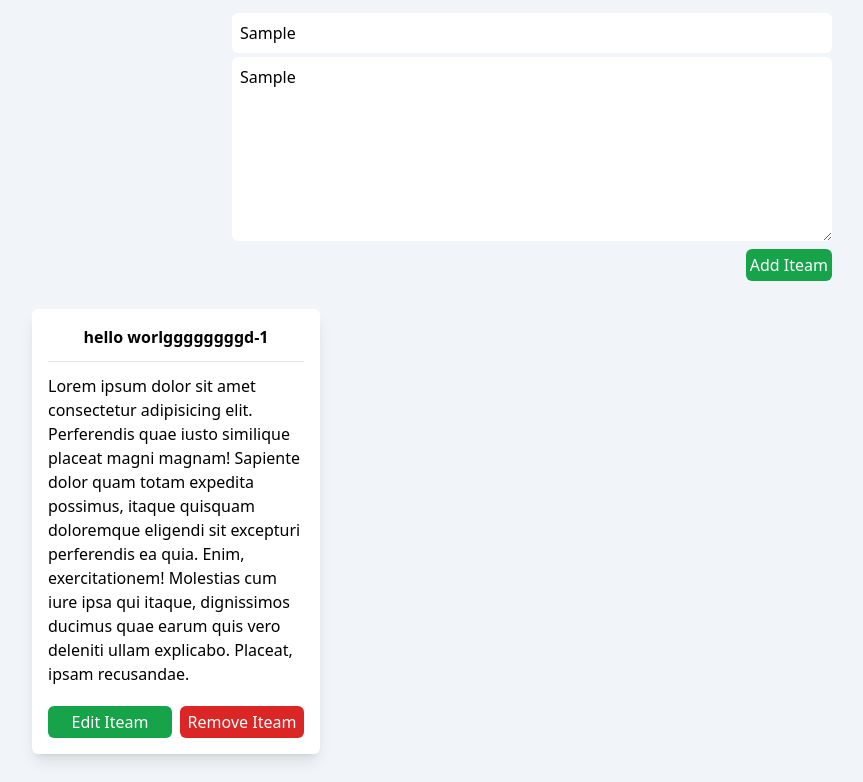
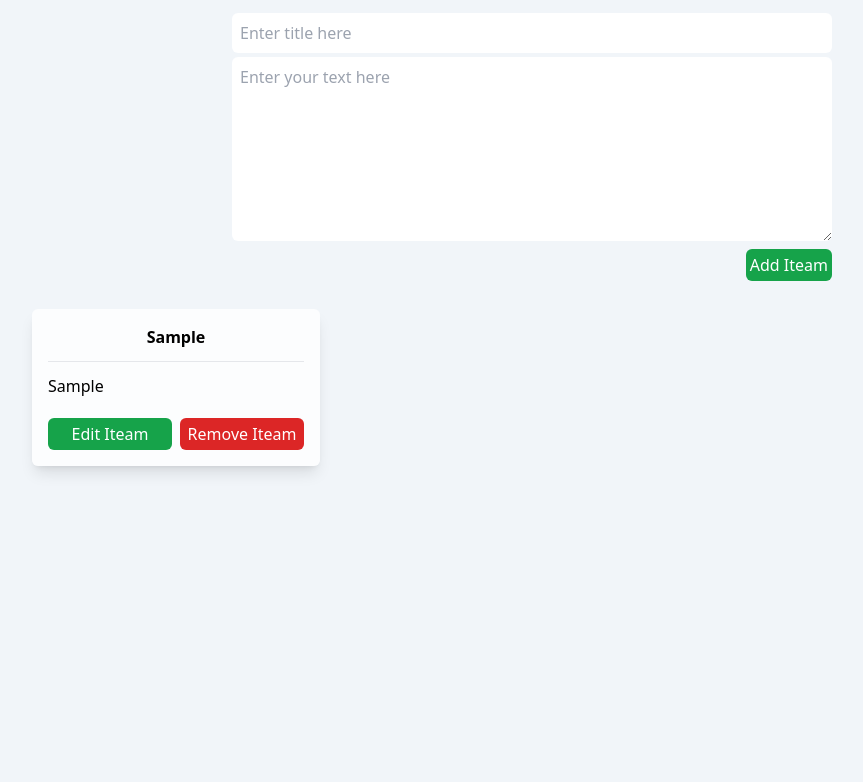
Before and after one commit to rjspyk5/Temporary-ToDo-app, a plain HTML site: page index.html in a window 1280 px wide. Both pictures are taken after typing "Sample", "Sample" into the empty fields and a click on the button "Add Iteam". Shown: the part 75-857 px from the top of the page, without its empty margins (108-971 px from the left). After the commit the page ends 800 px from the top, so only its background shows below. Drawn offline with nearby package versions, Linux system fonts and the light colour scheme.

Commit message:
add iteam and validation complete

```diff
--- a/index.html
+++ b/index.html
@@ -14,31 +14,17 @@
         <!-- Text input section -->
         <section class="max-w-[600px] mx-auto ">
             <form action="" class="space-y-1 *:rounded-md">
-                <input class="block w-full p-2 focus:outline-green-400" type="text" name="" id="titleField"
+                <input class="block w-full p-2 focus:outline-blue-400" type="text" name="" id="titleField"
                     placeholder="Enter title here">
-                <textarea id="textField" class="block w-full p-2 focus:outline-green-400" name="" id="" cols="30"
+                <textarea id="textField" class="block w-full p-2 focus:outline-blue-400" name="" id="" cols="30"
                     rows="7" placeholder="Enter your text here"></textarea>
             </form>
-            <div class="flex justify-end"><button type="button" class="p-1 text-white bg-green-600 rounded-md mt-2 ">Add
+            <div class="flex justify-end"><button type="button" id="addIteam"
+                    class="p-1 text-white bg-green-600 rounded-md mt-2 ">Add
                     Iteam</button></div>
         </section>
-        <section class="flex flex-col md:flex-row gap-9 flex-wrap max-w-[1000px] mx-auto my-7 items-center">
-            <div class="shadow-lg rounded-md bg-white  p-4 md:max-w-72 space-y-3">
-
-                <h1 class="text-center font-bold" id="title-text">hello worlggggggggd-1</h1>
-                <hr>
-                <p>Lorem ipsum dolor sit amet consectetur adipisicing elit. Perferendis quae iusto similique placeat
-                    magni magnam! Sapiente dolor quam totam expedita possimus, itaque quisquam doloremque eligendi sit
-                    excepturi perferendis ea quia. Enim, exercitationem! Molestias cum iure ipsa qui itaque, dignissimos
-                    ducimus quae earum quis vero deleniti ullam explicabo. Placeat, ipsam recusandae.</p>
-                <div class="flex justify-center gap-2">
-                    <button type="button" class="p-1 text-white bg-green-600 w-full rounded-md mt-2 ">Edit
-                        Iteam</button>
-                    <button type="button" class="p-1 text-white bg-red-600 w-full rounded-md mt-2 ">Remove
-                        Iteam</button>
-                </div>
-            </div>
-
+        <section id="placeForShowcase"
+            class="flex flex-col md:flex-row gap-9 flex-wrap max-w-[1000px] mx-auto my-7 items-center">
         </section>
 
 
--- a/index.js
+++ b/index.js
@@ -1,5 +1,63 @@
 class Iteam{
-    constructor() {
+    constructor(titleField,textField,productShocasee) {
+this.titleField=document.getElementById(titleField)
+this.textField=document.getElementById(textField)
+this.productShocase=document.getElementById(productShocasee)
+    }
+
+    validation(event){
+        if (event.target.value!=="") {
+            event.target.style.outline="1px solid green"
+        }else if(event.target.value==""){
+            event.target.style.outline="1px solid red"
+        }
 
     }
+    addIteam(){
+        const newElement=document.createElement("div")
+        newElement.classList.add("md:w-72")
+        newElement.classList.add("w-full")
+        newElement.innerHTML=`
+        <div class="shadow-lg rounded-md bg-[#ffffffca] p-4 w-full  space-y-3">
+        <h1 class="text-center font-bold" id="title-text">${this.titleField.value}</h1>
+        <hr>
+        <p>${this.titleField.value}</p>
+        <div class="flex justify-center gap-2">
+            <button id="editButton" type="button"
+                class="p-1 text-white bg-green-600 w-full rounded-md mt-2 ">Edit
+                Iteam</button>
+            <button type="button" class="p-1 text-white bg-red-600 w-full rounded-md mt-2 ">Remove
+                Iteam</button>
+        </div>
+    </div>
+        `;
+        if (this.textField.value!=="" && this.titleField.value!=="") {
+            this.productShocase.appendChild(newElement);
+            this.titleField.style.outline=`none`;
+            this.textField.style.outline=`none`;
+            this.titleField.value=""
+            this.textField.value=""
+        }else{
+
+            if (this.titleField.value=="") {
+                this.titleField.style.outline=`1px solid red`
+            }
+            if (this.textField.value=="") {
+                this.textField.style.outline=`1px solid red`
+            }
+        }
+
+    }
+
 }
+// object create
+const todoOne=new Iteam("titleField","textField","placeForShowcase")
+// acces addbutton
+const addButton=document.getElementById("addIteam")
+// validation
+todoOne.textField.addEventListener("keyup",todoOne.validation)
+todoOne.titleField.addEventListener("keyup",todoOne.validation)
+// adding iteam funtionality
+addButton.addEventListener("click",()=>{
+    todoOne.addIteam()
+})
```
